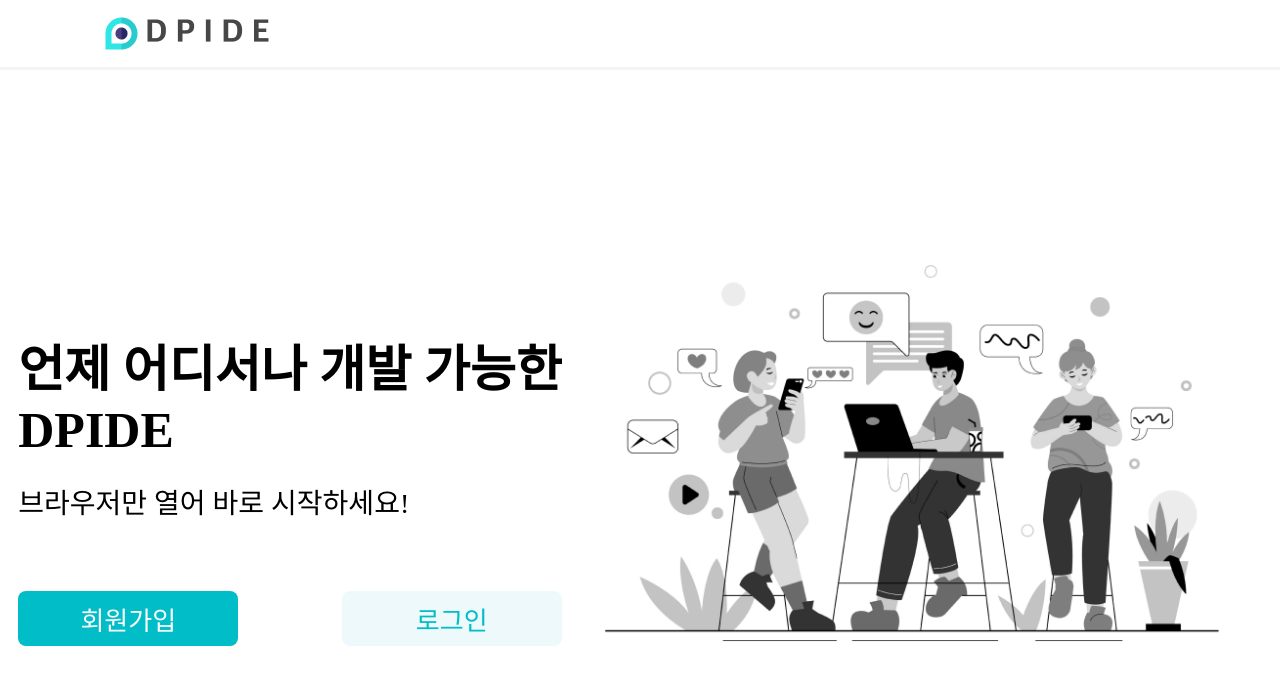
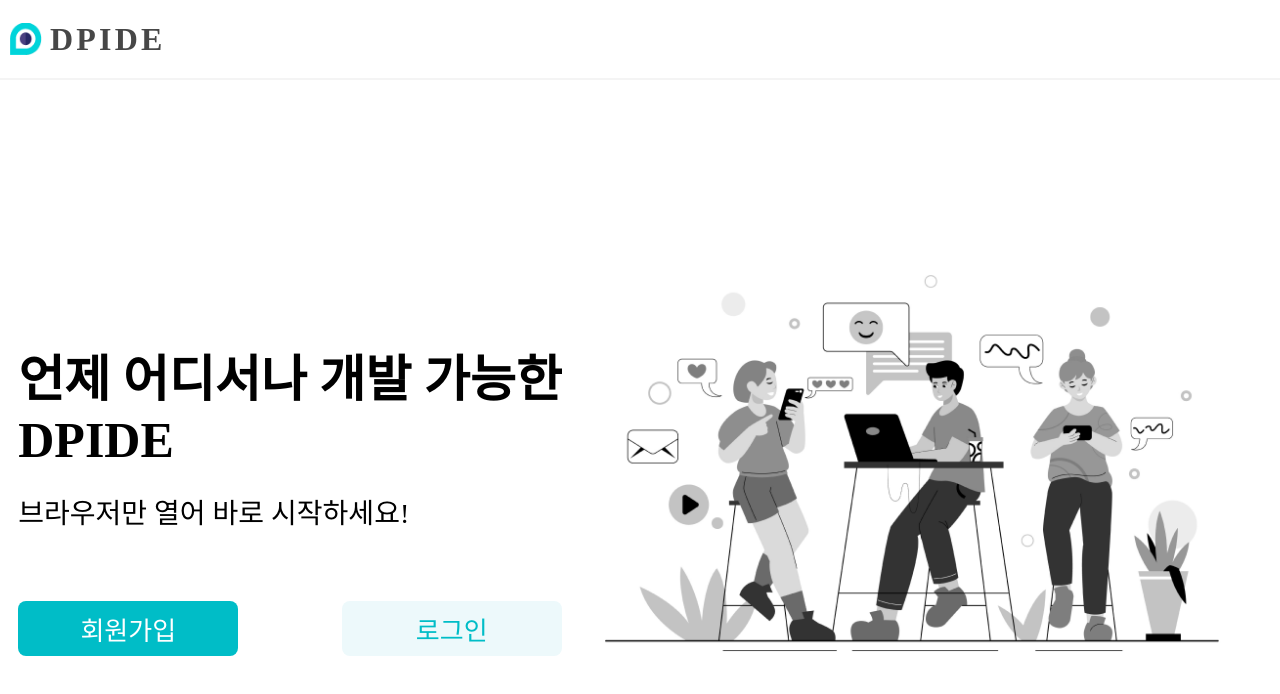
Before and after one commit to yunseochnn/DPIDE-frontend, a React (Vite) app: page / in a window 1280 px wide. Shown: the top 694 px of the page. Built offline with nearby package versions, Linux system fonts and the light colour scheme.

Commit message:
design: 헤더 수정+드롭다운 추가

```diff
--- a/src/App.tsx
+++ b/src/App.tsx
@@ -1,6 +1,6 @@
 import { Route, Routes } from 'react-router-dom';
 import './App.css';
-import Main from './pages/ MainPage/Main';
+import Main from './pages/MainPage/Main';
 import Ide from './pages/IDEPage/Ide';
 import Login from './pages/LoginPage/Login';
 import SignUp from './pages/SignUpPage/SignUp';
--- a/src/components/Header/MainHeader.tsx
+++ b/src/components/Header/MainHeader.tsx
@@ -68,10 +68,8 @@
   return (
     <HeaderContainer>
       <HeaderWrapper>
-        <LogoContainer to="/">
-          <Logo src={logo2} alt="Logo" />
-          <ServiceName>DPIDE</ServiceName>
-        </LogoContainer>
+        <Logo src={logo2} alt="Logo" />
+        <ServiceName>DPIDE</ServiceName>
         <Spacer />
         <NotifyButton onClick={toggleNotify} className="notify-button">
           <NotifyIcon size={32} />
@@ -110,12 +108,6 @@
   margin: 0 auto;
   padding-right: 10px;
   padding-left: 10px;
-`;
-
-const LogoContainer = styled(Link)`
-  display: flex;
-  align-items: center;
-  text-decoration: none;
 `;
 
 const Logo = styled.img`
--- /dev/null
+++ b/src/components/Header/StartHeader.tsx
@@ -0,0 +1,77 @@
+import { useEffect } from 'react';
+import styled from 'styled-components';
+import logo2 from '../../assets/images/logo2.png';
+import { useRecoilState } from 'recoil';
+import { isNotifyOpenState, isProfileMenuOpenState } from '../../recoil/MainHeader/atoms';
+
+const StartHeader = () => {
+  const [isNotifyOpen, setNotifyOpen] = useRecoilState(isNotifyOpenState);
+  const [isProfileMenuOpen, setProfileMenuOpen] = useRecoilState(isProfileMenuOpenState);
+
+  useEffect(() => {
+    const handleClickOutside = (event: MouseEvent) => {
+      const target = event.target as HTMLElement;
+
+      if (isNotifyOpen && !target.closest('.notify-button') && !target.closest('.notify-list')) {
+        setNotifyOpen(false);
+      }
+
+      if (isProfileMenuOpen && !target.closest('.profile-button') && !target.closest('.profile-dropdown')) {
+        setProfileMenuOpen(false);
+      }
+    };
+
+    document.addEventListener('click', handleClickOutside);
+
+    return () => {
+      document.removeEventListener('click', handleClickOutside);
+    };
+  }, [isNotifyOpen, isProfileMenuOpen, setNotifyOpen, setProfileMenuOpen]);
+
+  return (
+    <HeaderContainer>
+      <HeaderWrapper>
+        <Logo src={logo2} alt="Logo" />
+        <ServiceName>DPIDE</ServiceName>
+
+        <Spacer />
+      </HeaderWrapper>
+    </HeaderContainer>
+  );
+};
+
+export default StartHeader;
+
+const HeaderContainer = styled.div`
+  width: 100%;
+  border-bottom: 2px solid #f4f4f4;
+  position: relative;
+`;
+
+const HeaderWrapper = styled.div`
+  width: 100%;
+  max-width: 1280px;
+  display: flex;
+  align-items: center;
+  height: 78px;
+  margin: 0 auto;
+  padding-right: 10px;
+  padding-left: 10px;
+`;
+
+const Logo = styled.img`
+  height: 32px;
+  width: 32px;
+`;
+
+const ServiceName = styled.span`
+  font-size: 32px;
+  font-weight: bold;
+  color: #474747;
+  margin-left: 8px;
+  letter-spacing: 0.1em;
+`;
+
+const Spacer = styled.div`
+  flex-grow: 1;
+`;
--- a/src/components/NotificationList.tsx
+++ b/src/components/NotificationList.tsx
@@ -33,7 +33,7 @@
 
 const NotificationContainer = styled.div`
   position: absolute;
-  top: 79px;
+  top: 85px;
   right: 10px;
   width: 300px;
   background-color: #fff;
--- a/src/components/Project.tsx
+++ b/src/components/Project.tsx
@@ -1,12 +1,30 @@
 import styled from 'styled-components';
 import { CiMenuBurger } from 'react-icons/ci';
 import { MdEdit } from 'react-icons/md';
+import { useRecoilState } from 'recoil';
+import { dropdownOpenState } from '../recoil/Project/atoms';
 
 const Project = () => {
+  const [isDropdownOpen, setDropdownOpen] = useRecoilState(dropdownOpenState);
+
+  const toggleDropdown = () => {
+    setDropdownOpen(!isDropdownOpen);
+  };
+
+  const handleEdit = () => {};
+
+  const handleDelete = () => {};
+
   return (
     <ProjectContainer>
       <ProjectBox>
-        <MenuIcon />
+        <MenuIcon onClick={toggleDropdown} />
+        {isDropdownOpen && (
+          <DropdownMenu>
+            <DropdownItem onClick={handleEdit}>수정</DropdownItem>
+            <DropdownItem onClick={handleDelete}>삭제</DropdownItem>
+          </DropdownMenu>
+        )}
         <ProjectTitle>Note-app</ProjectTitle>
         <ProjectDescription>이것은 프로젝트 설명입니다.</ProjectDescription>
         <EditButton>
@@ -50,6 +68,28 @@
   color: #333;
 `;
 
+const DropdownMenu = styled.div`
+  position: absolute;
+  top: 40px;
+  right: 20px;
+  background-color: #ffffff;
+  border: 1px solid #e1e1e8;
+  border-radius: 6px;
+  box-shadow: 0 4px 6px rgba(0, 0, 0, 0.1);
+  z-index: 100;
+`;
+
+const DropdownItem = styled.div`
+  padding: 10px 20px;
+  cursor: pointer;
+  font-size: 14px;
+  color: #333;
+
+  &:hover {
+    background-color: #f4f4f4;
+  }
+`;
+
 const ProjectTitle = styled.h3`
   margin-bottom: 13px;
   font-size: 20px;
--- a/src/pages/StartPage/StartPage.tsx
+++ b/src/pages/StartPage/StartPage.tsx
@@ -10,20 +10,14 @@
   StartWrapper_Bottom_context_text2,
   StartWrapper_Login_Button,
   StartWrapper_SignUp_Button,
-  StartWrapper_Top,
-  StartWrapper_Top_Logo,
 } from './StartPage.style';
+import StartHeader from '../../components/Header/StartHeader';
 
 const StartPage = () => {
   const navigate = useNavigate();
   return (
     <StartContainer>
-      <StartWrapper_Top>
-        <StartWrapper_Top_Logo>
-          <img src="/src/assets/images/logo.png" />
-        </StartWrapper_Top_Logo>
-      </StartWrapper_Top>
-
+      <StartHeader />
       <StartWrapper_Bottom>
         <Start>
           <StartWrapper_Bottom_context>
--- a/src/recoil/Main/atoms.ts
+++ b/src/recoil/Main/atoms.ts
@@ -7,7 +7,7 @@
 
 export const selectedButtonState = atom<'myProjects' | 'sharedProjects' | null>({
   key: 'selectedButtonState',
-  default: null,
+  default: 'myProjects',
 });
 export const isSuccessModalOpenState = atom<boolean>({
   key: 'isSuccessModalOpenState',
--- /dev/null
+++ b/src/recoil/Project/atoms.ts
@@ -0,0 +1,6 @@
+import { atom } from 'recoil';
+
+export const dropdownOpenState = atom({
+  key: 'dropdownOpenState',
+  default: false,
+});
```
Also changed, not shown: src/apis/apiClient.ts (added, +10 -0 lines), src/pages/MainPage/Main.tsx (renamed from src/pages/ MainPage/Main.tsx, +4 -4 lines), src/pages/MainPage/Main.style.ts (renamed from src/pages/ MainPage/Main.style.ts).
